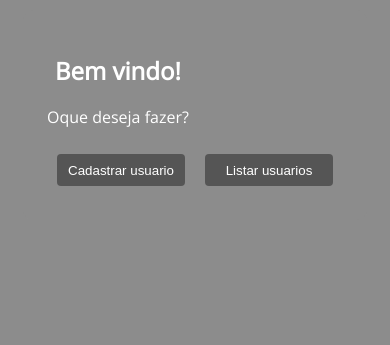
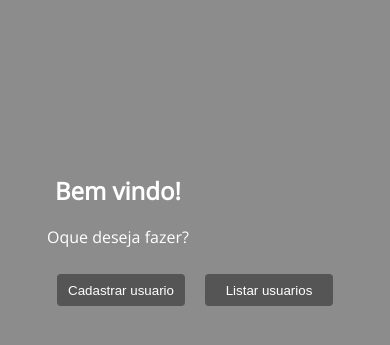
Before and after one commit to mizaelalves/usuarios-frontend, a React (Create React App) app: page / in a window 390 px wide. Shown: the part 187-532 px from the top of the page. Built offline with nearby package versions, Linux system fonts and the light colour scheme.

Commit message:
add loading animation

```diff
--- a/src/app/components/CreateUser.js
+++ b/src/app/components/CreateUser.js
@@ -3,6 +3,7 @@ import { Link } from "react-router-dom";
 import axios from "axios";
 import { ToastContainer, toast } from "react-toastify";
 import "react-toastify/dist/ReactToastify.css";
+import Table from "./Table"
 
 const data = {
   name: "",
@@ -13,6 +14,7 @@ const data = {
 
 export default function CreateUser() {
   const [users, setUser] = useState(data);
+  const [loading, setLoading] = useState(false);
 
   const notify = () => {
     if (users.name !== "") {
--- a/src/app/components/Table.js
+++ b/src/app/components/Table.js
@@ -2,6 +2,7 @@ import React, { useState, useEffect } from "react";
 import { Link } from "react-router-dom";
 import Datatable from "../datatable/index";
 import axios from "axios";
+import Loadind from "./Loading"
 
 require("es6-promise").polyfill();
 require("isomorphic-fetch");
@@ -28,6 +29,7 @@ export default function Table() {
         .then((res) => {
           console.log(res);
           setData(res.data);
+          setLoading(true)
         });
     } catch (e) {
       console.log(e);
@@ -61,7 +63,9 @@ export default function Table() {
           </div>
         </div>
         <div className="table">
-          <Datatable data={search(data)} />
+          {loading ? (<Datatable data={search(data)} />) : (
+            <Loadind/>
+          )}
         </div>
       </div>
     </>
--- a/src/app/sass/style.scss
+++ b/src/app/sass/style.scss
@@ -10,12 +10,11 @@ body {
 
 @media(max-width: 600px) {
   body {
-    background-color: rgb(140, 140, 140);
     color: white;
   }
-
-  body .box-table {
-    background-color: white;
+  .content{
+    height: 100%;
+    background-color: rgb(140, 140, 140);
   }
 }
 
--- a/src/app/style/style.css
+++ b/src/app/style/style.css
@@ -9,12 +9,12 @@ body {
 
 @media (max-width: 600px) {
   body {
-    background-color: #8c8c8c;
     color: white;
   }
 
-  body .box-table {
-    background-color: white;
+  .content {
+    height: 100%;
+    background-color: #8c8c8c;
   }
 }
 .table {
```
Also changed, not shown: 1 other file (tests, documents, lock files or other folders).
